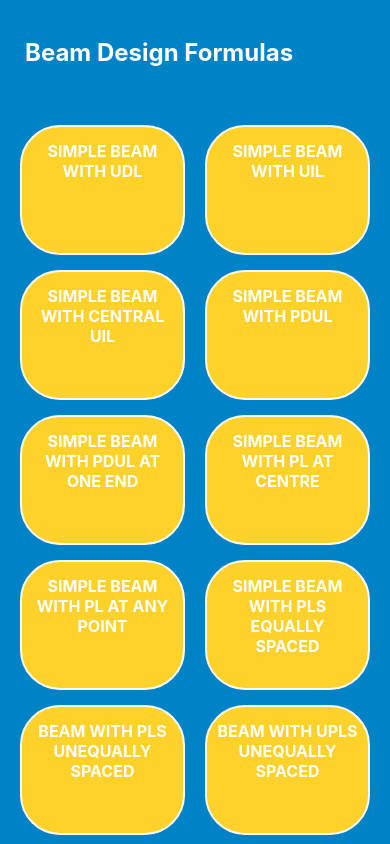
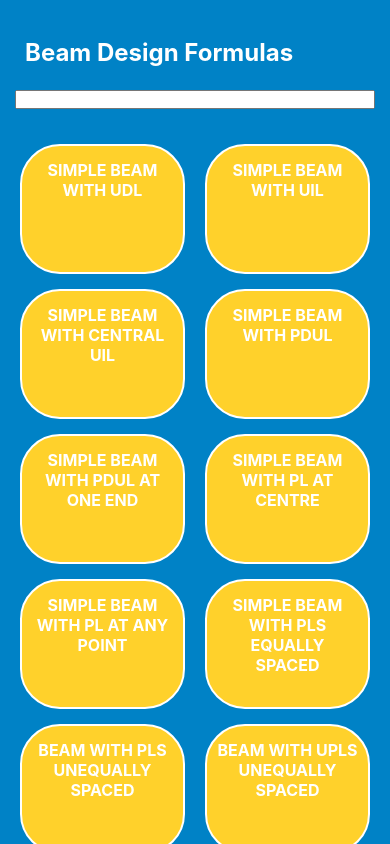
Before and after one commit to avoguga/StaticApp, a React Native app: screen / in a window 390 px wide. Built offline with nearby package versions, Linux system fonts and the light colour scheme.

Commit message:
removing bullshit

```diff
--- a/package.json
+++ b/package.json
@@ -10,7 +10,7 @@
     "eject": "expo eject"
   },
   "dependencies": {
-    "@react-native-community/picker": "^1.8.1",
+    "@react-native-picker/picker": "^2.4.0",
     "expo": "~44.0.0",
     "expo-status-bar": "~1.2.0",
     "react": "17.0.1",
--- a/src/screens/Home/index.tsx
+++ b/src/screens/Home/index.tsx
@@ -3,20 +3,33 @@ import { View, ScrollView } from "react-native";
 import { globalStyles } from "../../styles/global";
 import { Header, SubHeader } from "../../components/Header";
 import SympleSupportedBeams from "../../components/SymplySupportedBeams";
+import { Picker } from "@react-native-picker/picker";
 
 const Home = ({}) => {
-  const [beamsType, setBeamsType] = useState("aaaaaaa");
+  const [beamsType, setBeamsType] = useState([
+    "Vigas Biapoiadas",
+    "Vigas Engasgadas em Balanço",
+    "Vigas Biapoiadas com balanço",
+  ]);
+
+  const [selectedBeamsType, setSelectedBeamsType] = useState([]);
 
   const ScreenDisplay = () => {
-    if (beamsType === "Symple Supported Beams") {
-    }
     return <SympleSupportedBeams />;
   };
 
   return (
     <View style={globalStyles.container}>
       <Header text="Beam Design Formulas" />
-
+      <Picker
+        style={globalStyles.picker}
+        selectedValue={selectedBeamsType}
+        onValueChange={(itemValue, itemIndex) => setSelectedBeamsType(itemValue)}
+      >
+        {beamsType.map((beams) => {
+          return <Picker.Item style={globalStyles.pickerItem} label={beams} value={beams} />;
+        })}
+      </Picker>
       <ScrollView style={globalStyles.content}>
         <View>{ScreenDisplay()}</View>
       </ScrollView>
--- a/src/styles/global.ts
+++ b/src/styles/global.ts
@@ -55,4 +55,12 @@ export const globalStyles = StyleSheet.create({
     justifyContent: "space-between",
     marginTop: 10,
   },
+  picker: {
+    width: 360,
+    color: "#fff",
+
+  },
+  pickerItem: {
+    fontSize: 18,
+  }
 });
--- a/src/types/externals.d.ts
+++ /dev/null
@@ -1 +0,0 @@
-declare module "react-native-picker-select";
--- a/tsconfig.json
+++ b/tsconfig.json
@@ -2,5 +2,8 @@
   "extends": "expo/tsconfig.base",
   "compilerOptions": {
     "strict": true
-  }
+  },
+  "include": [
+    "src"
+  ]
 }
```
Also changed, not shown: src/components/CantileverBeams/index.tsx (added, +22 -0 lines), 1 other file (tests, documents, lock files or other folders).
